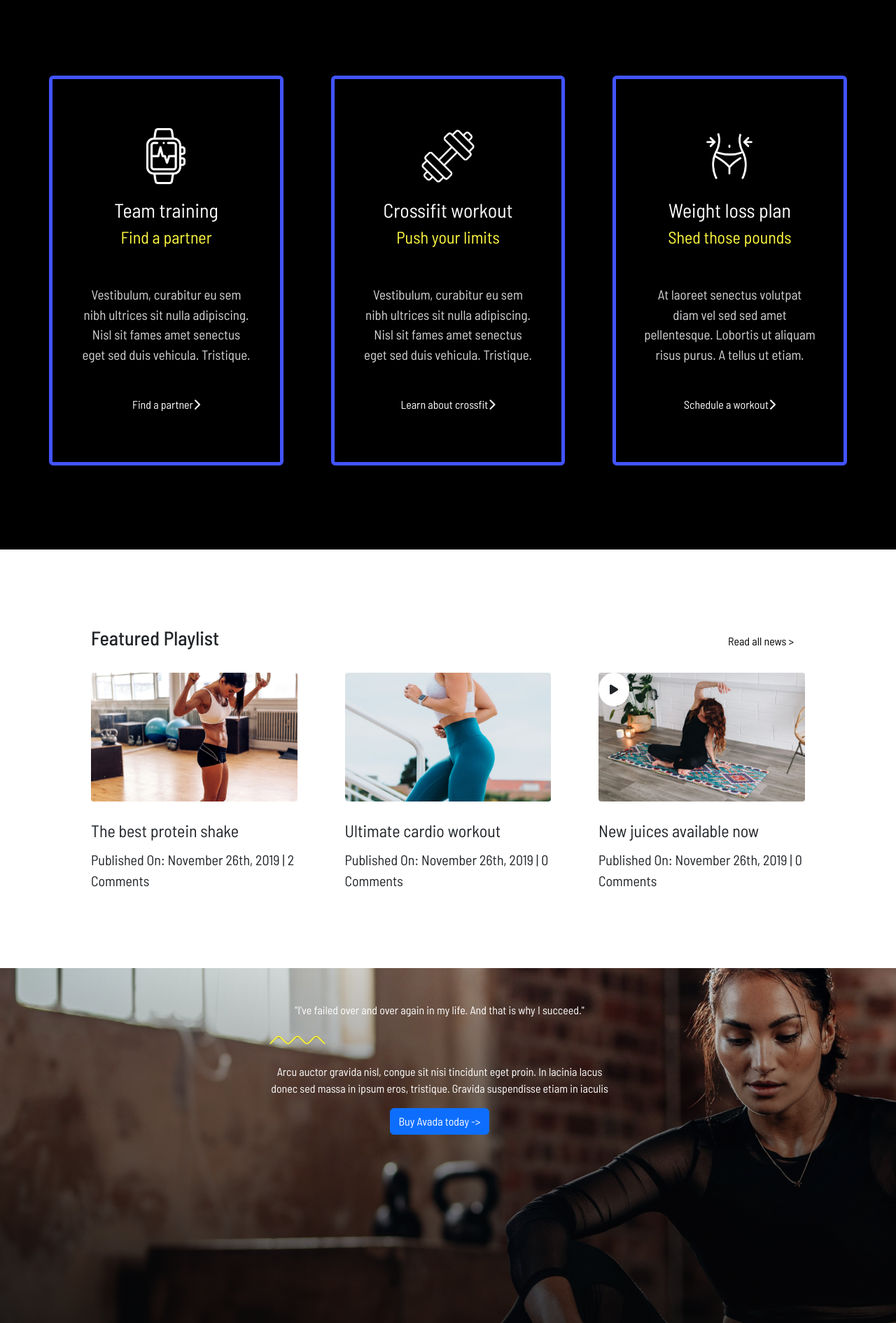
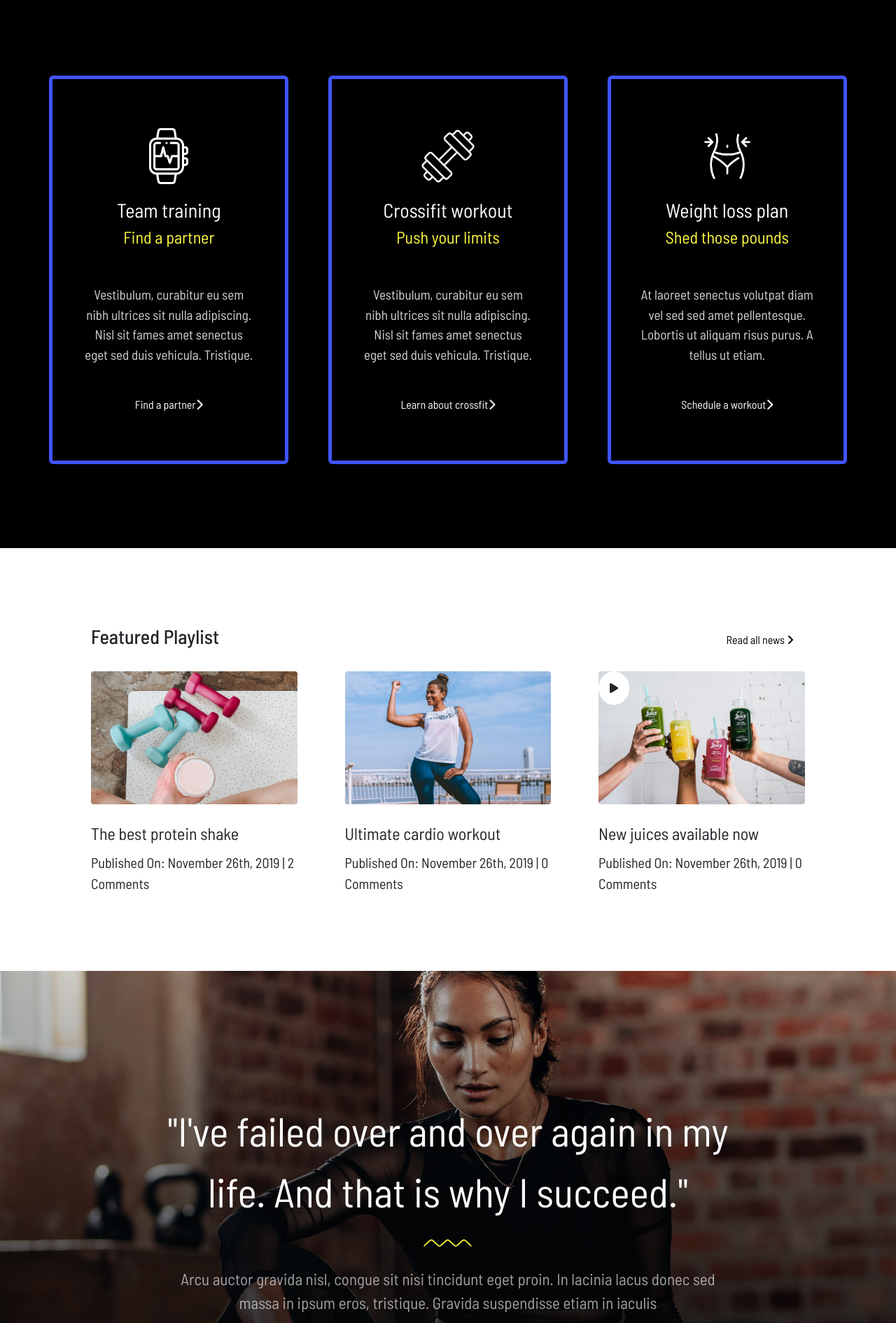
Before and after one commit to emanuele-pogliari/proj-html-vuejs, a Vue app: page / in a window 1280 px wide. Shown: the part 3870-5760 px from the top of the page at 70% size. Built offline with nearby package versions, Linux system fonts and the light colour scheme.

Commit message:
fixed training section, add hover effect

```diff
--- a/src/components/AppArticles.vue
+++ b/src/components/AppArticles.vue
@@ -10,18 +10,18 @@ export default{
     <div class="row">
         <div class="col d-flex px-0 pb-4 justify-content-between align-items-center ">
             <h3>Featured Playlist</h3>
-            <a class="px-3 py-1 text-black">Read all news ></a>
+            <a class="px-3 py-1 text-black">Read all news <i class="fa-solid fa-angle-right"></i></a>
         </div>
         <div class="article-container p-0 justify-content-between ">
             <div class="single-article position-relative">
-                <img class="img-fluid" src="/images/video2-2x.jpg" alt="">
+                <img class="img-fluid" src="/images/blog4-2x.jpg" alt="">
                 <div class="text-box d-flex flex-column mt-4">
                     <p class="mb-2 fs-4">The best protein shake</p>
                     <small class="sub-text fs-5">Published On: November 26th, 2019 | 2 Comments</small>
                 </div>
             </div>
             <div class="single-article position-relative">
-                <img class="img-fluid" src="/images/video7-2x.jpg" alt="">
+                <img class="img-fluid" src="/images/blog1-2x.jpg" alt="">
                 <div class="text-box d-flex flex-column mt-4">
                     <p class="mb-2 fs-4">Ultimate cardio workout</p>
                     <small class="sub-text fs-5">Published On: November 26th, 2019 | 0 Comments</small>
@@ -29,7 +29,7 @@ export default{
             </div>
             <div class="single-article position-relative">
                 <i class="play-btn fa-solid fa-play p-3 rounded-circle bg-white position-absolute "></i>
-                <img class="img-fluid" src="/images/video9-2x.jpg" alt="">
+                <img class="img-fluid" src="/images/blog3-2x.jpg" alt="">
                 <div class="text-box d-flex flex-column mt-4">
                     <p class="mb-2 fs-4">New juices available now</p>
                     <small class="sub-text fs-5">Published On: November 26th, 2019 | 0 Comments</small>
--- a/src/components/AppLinks.vue
+++ b/src/components/AppLinks.vue
@@ -10,44 +10,44 @@ export default{
     <div class="row justify-content-between ">
         <div class="single-link text-center">
             <div class="img-box ">
-                <img class="w-50" src="/public/images/sponsor-1-2x.png" alt="">
+                <img src="/public/images/sponsor-1-2x.png" alt="">
             </div>
             <div class="mb-4">
                 <img class="img-fluid mx-auto" src="/images/separator-blue.png" alt="">
             </div>
             <p>Tristique aliquam in nullam habitasse nunc, amet vel consectetur. Nulla in suspendisse dolor, aliquet.</p>
-            <a href="">Visit Yoga Studio</a>
+            <a href="">Visit Yoga Studio <i class="fa-solid fa-angle-right"></i></a>
 
         </div>
         <div class="single-link text-center">
             <div class="img-box ">
-                <img class="w-50" src="/public/images/sponsor-2-2x.png" alt="">
+                <img src="/public/images/sponsor-2-2x.png" alt="">
             </div>
             <div class="mb-4">
                 <img class="img-fluid mx-auto" src="/images/separator-blue.png" alt="">
             </div>
             <p>Feugiat etiam dui mauris pharetra mauris sed pharetra. Convallis sapien ornare cras faucibus nulla porta dui a.</p>
-            <a href="">Join Fitness Center</a>
+            <a href="">Join Fitness Center <i class="fa-solid fa-angle-right"></i></a>
         </div>
         <div class="single-link text-center">
             <div class="img-box">
-                <img class="w-50" src="/public/images/sponsor-3-2x.png" alt="">
+                <img src="/public/images/sponsor-3-2x.png" alt="">
             </div>
             <div class="mb-4">
                 <img class="img-fluid mx-auto" src="/images/separator-blue.png" alt="">
             </div>
             <p>Nisl at quam adipiscing montes, nec, adipiscing commodo aliquam tincidunt. Ligula in habitant et sagittis imperdiet.</p>
-            <a href="">Join Fitness Center</a>
+            <a href="">Join Fitness Center <i class="fa-solid fa-angle-right"></i></a>
         </div>
         <div class="single-link text-center">
             <div class="img-box">
-                <img class="w-50" src="/public/images/sponsor-4-2x.png" alt="">
+                <img src="/public/images/sponsor-4-2x.png" alt="">
             </div>
             <div class="mb-4">
                 <img class="img-fluid mx-auto" src="/images/separator-blue.png" alt="">
             </div>
             <p>Proin in viverra maecenas et mattis ut nibh enim. Gravida ultricies mi porta lacus. Et posuere velit sed nec eleifend.</p>
-            <a href="">Visit Power Gym</a>
+            <a href="">Visit Power Gym <i class="fa-solid fa-angle-right"></i></a>
         </div>
     </div>
 
@@ -65,9 +65,17 @@ export default{
 .single-link{
     width: calc(100% / 4 - 10px * 4 / 3);
     gap:10px;
+
     .img-box{
         margin-bottom: 20px;
+
+    img{
+        width: 156px;
+        height: 80px;
     }
+}
+
+
     a{
         font-size: 18px;
         font-weight: 500;
@@ -76,6 +84,12 @@ export default{
     p{
         font-size: 19px;
     }
+
+    .fa-angle-right{
+        font-size: 0.75em;
+        vertical-align:middle;
+        margin-left: 0.7em;
+    }
 }
 
 
--- a/src/components/AppTestimonial.vue
+++ b/src/components/AppTestimonial.vue
@@ -7,19 +7,17 @@ export default{
 <template>
 <div class="container-fluid" id="testimonial">
 
-<div class="testimonial-container d-flex align-items-center">
-  <div class="container">
-    <div class="row w-100 h-100 p-5 text-center">
-      <div class="left col-6 m-auto bg-white h-100 bg-transparent text-white">
-        <p>"I've failed over and over again in my life. And that is why I succeed."</p>
-        <div class="mb-4 col-2">
-          <img class="img-fluid" src="/images/separator-yellow.png" alt="">
+<div class="container testimonial-container d-flex align-items-center justify-content-center ">
+    <div class="row w-100 h-100 text-center align-items-center justify-content-center">
+      <div class="left col-9 m-auto bg-white h-100 bg-transparent text-white">
+        <p class="quote">"I've failed over and over again in my life. And that is why I succeed."</p>
+        <div class="mb-4 col-2 mx-auto">
+          <img class="separator-y" src="/images/separator-yellow.png" alt="">
         </div>
-          <p>Arcu auctor gravida nisl, congue sit nisi tincidunt eget proin. In lacinia lacus donec sed massa in ipsum eros, tristique. Gravida suspendisse etiam in iaculis</p>
-        <button class="btn btn-primary">Buy Avada today -></button>
+          <p class="demo-text">Arcu auctor gravida nisl, congue sit nisi tincidunt eget proin. In lacinia lacus donec sed massa in ipsum eros, tristique. Gravida suspendisse etiam in iaculis</p>
+        <button class="btn my-btn rounded-pill"><a>Buy Avada today -></a></button>
       </div>
     </div>
-  </div>
 </div>
 
 
@@ -28,13 +26,31 @@ export default{
 </template>
 
 <style scoped lang="scss">
+@use '/src/styles/variables.scss' as *;
 #testimonial{
     height: 775px;
     background-image: linear-gradient(180deg, hsla(240, 8%, 3%, calc(100% - 84%)) 0%, #060607 100%), url(/public/images/banner2-2x.jpg);
     width: 100%;
     background-size: cover;
+    background-position: center;
+    padding-top: 185px;
 
+.quote{
+  font-size: 58px;
+}
 
+.my-btn{
+  line-height: 21px;
+}
+
+.demo-text{
+  font-size: 23px;
+  color: #D6D5D8BF;
+}
+
+.separator-y{
+  width: 70px;
+}
 
 }
 </style>
--- a/src/components/AppTraining.vue
+++ b/src/components/AppTraining.vue
@@ -9,6 +9,7 @@ export default{
     <div class="container">
         <div class="cards row text-white d-flex flex-row justify-content-between">
             <div class="single-card rounded-2  text-center">
+            <div class="card-wrapper">
                 <div class="mb-3 mx-auto my-icon">
                     <img class="img-fluid w-100 h-100" src="/public/images/smartwatch.png" alt="">
                 </div>
@@ -17,14 +18,18 @@ export default{
                 <p class="my-text">Vestibulum, curabitur eu sem nibh ultrices sit nulla adipiscing. Nisl sit fames amet senectus eget sed duis vehicula. Tristique.</p>
                 <a href="">Find a partner</a><i class="fa-solid fa-chevron-right"></i>
             </div>
+        </div>
         <div class="single-card rounded-2 text-center">
+            <div class="card-wrapper">
             <div class="mb-3 mx-auto my-icon"><img class="img-fluid w-100 h-100" src="/public/images/gym.png" alt=""></div>
             <p class="mb-0 card-title">Crossifit workout</p>
             <small class="sub-title">Push your limits</small>
             <p class="my-text">Vestibulum, curabitur eu sem nibh ultrices sit nulla adipiscing. Nisl sit fames amet senectus eget sed duis vehicula. Tristique.</p>
             <a href="">Learn about crossfit</a><i class="fa-solid fa-chevron-right"></i>
         </div>
+        </div>
         <div class="single-card rounded-2 text-center">
+            <div class="card-wrapper">
             <div class="mb-3 mx-auto my-icon">
                 <img class="img-fluid w-100 h-100" src="/public/images/weight-loss.png" alt="">
             </div>
@@ -32,6 +37,7 @@ export default{
             <small class="sub-title">Shed those pounds</small>
             <p class="my-text">At laoreet senectus volutpat diam vel sed sed amet pellentesque. Lobortis ut aliquam risus purus. A tellus ut etiam.</p>
             <a href="">Schedule a workout</a><i class="fa-solid fa-chevron-right"></i>
+            </div>
         </div>
     </div>
 </div>
@@ -47,13 +53,33 @@ export default{
     .cards{
         padding-top: 110px;
         padding-bottom: 120px;
-        gap:50px;
+        gap:25px;
     }
 
     .single-card{
-        width:calc(100% / 3 - 30px * 3 / 2);
-        padding: 70px 40px;
+        width:calc(100% / 3 - 25px * 3 / 2);
+        height:555px;
+        padding: 70px 30px;
         border: 5px solid $color4;
+        position: relative;
+        transition: transform 0.35s ease-in-out;
+
+
+        &:hover{
+            transform: scale(1.05);
+        }
+
+        &:hover .card-wrapper{
+            transform: scale(0.95);
+
+        }
+
+        .card-wrapper{
+            transition: transform 0.35s ease-in-out;
+            position: absolute;
+            left: 0;
+            padding: 0px 43px;
+        }
 
         .card-title{
             font-size:28px;
@@ -68,6 +94,7 @@ export default{
             font-size:8px;
             margin-left: 10px;
         }
+
 
     }
 
```
Lines whose indentation alone changed are shown as unchanged.
